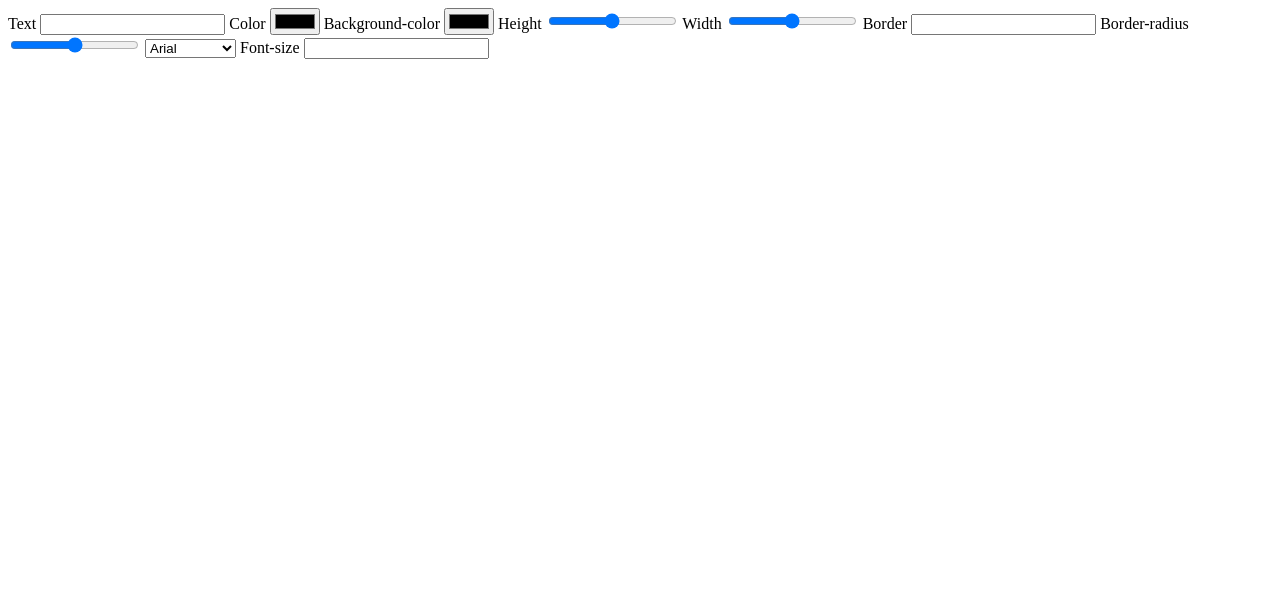
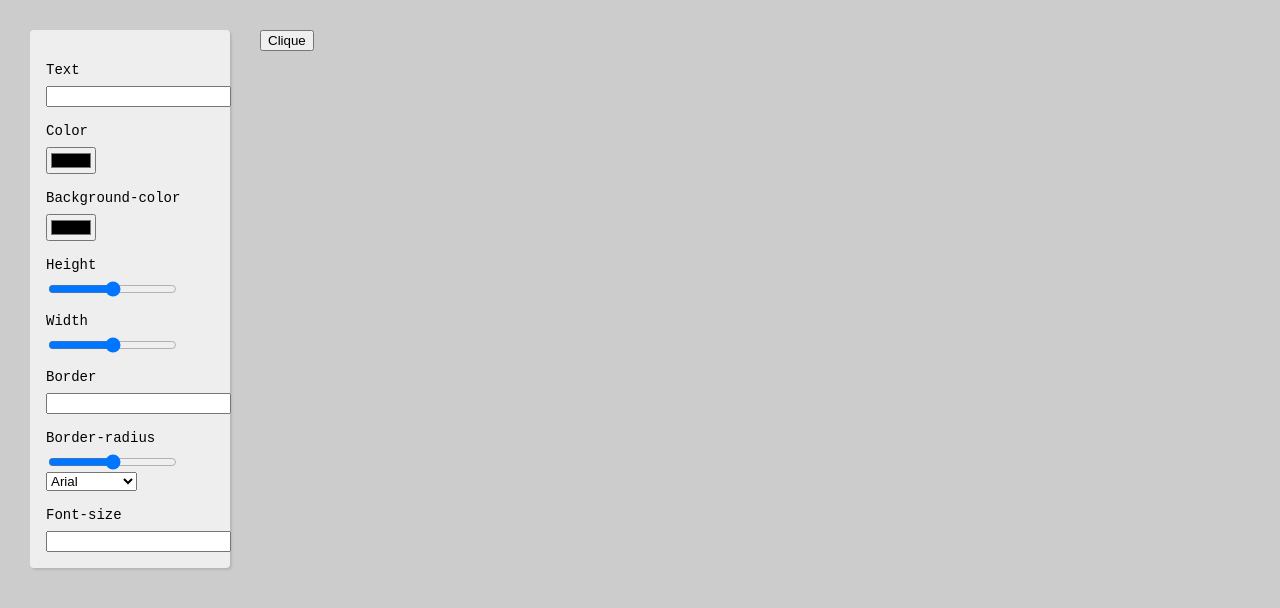
Before and after one commit to VictorMonteiro7/ButtonCreator, a plain HTML site: page index.html in a window 1280 px wide. Drawn offline with Linux system fonts and the light colour scheme.

Commit message:
Style created and section for button too

```diff
--- a/index.html
+++ b/index.html
@@ -35,8 +35,11 @@
       <label for="fontSize">Font-size</label>
       <input type="number" name="fontSize" id="fontSize">
     </form>
+    <section class="resultado">
+      <button class="btn">Clique</button>
+      <pre><code class="css"></code></pre>
+    </section>
   </section>
-
   <script src="./script.js"></script>
 </body>
 
--- a/style.css
+++ b/style.css
@@ -0,0 +1,42 @@
+body {
+  margin: 0px;
+  background: #ccc;
+}
+label {
+  display: block;
+  margin-bottom: 0.5rem;
+  margin-top: 1rem;
+}
+
+input {
+  display: block;
+}
+
+.button-creator {
+  display: grid;
+  grid-gap: 30px;
+  padding: 30px;
+  grid-template-columns: 200px 1fr;
+}
+
+#controles {
+  font-family: 'IBM Plex Mono', monospace;
+  font-size: 0.875rem;
+  background: #eee;
+  padding: 1rem;
+  border-radius: 4px;
+  box-shadow: 2px 2px 2px 0 rgba(0, 0, 0, 0.1);
+}
+
+.css {
+  font-family: 'IBM Plex Mono', monospace;
+  color: #333;
+  margin-top: 40px;
+  display: flex;
+  flex-direction: column;
+}
+
+.css span {
+  display: block;
+  margin-bottom: 0.5rem;
+}
```
